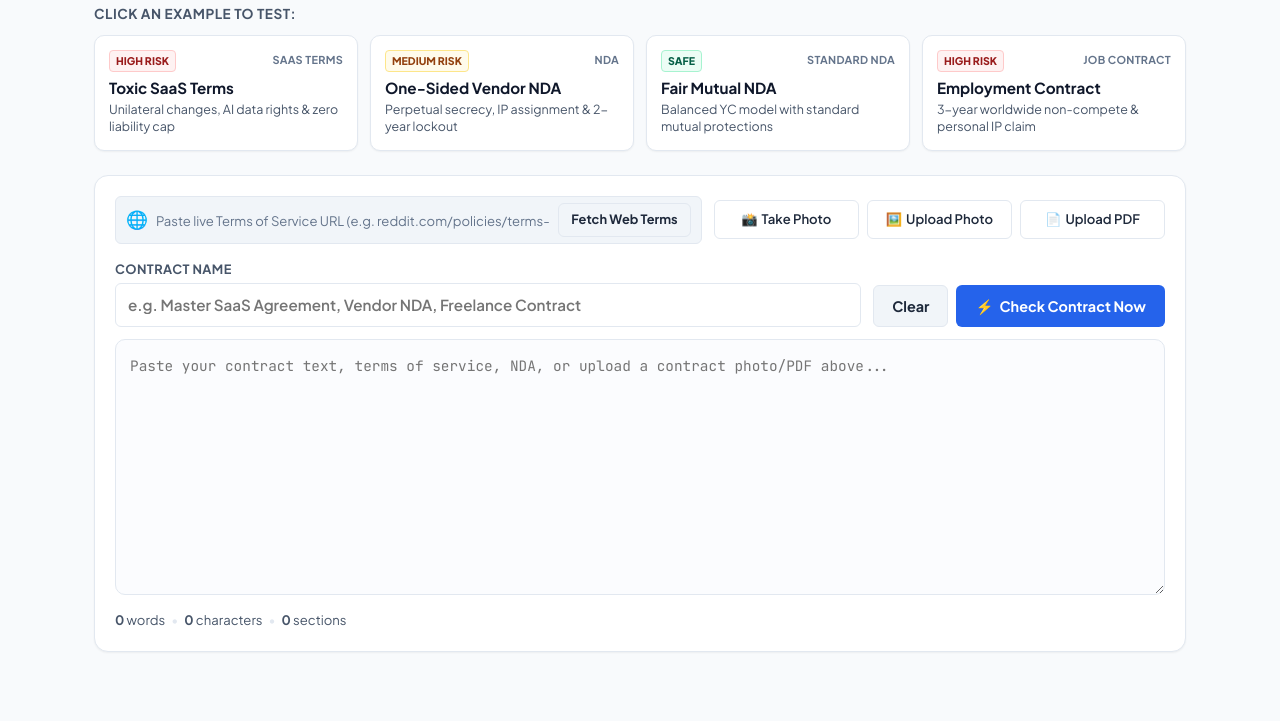
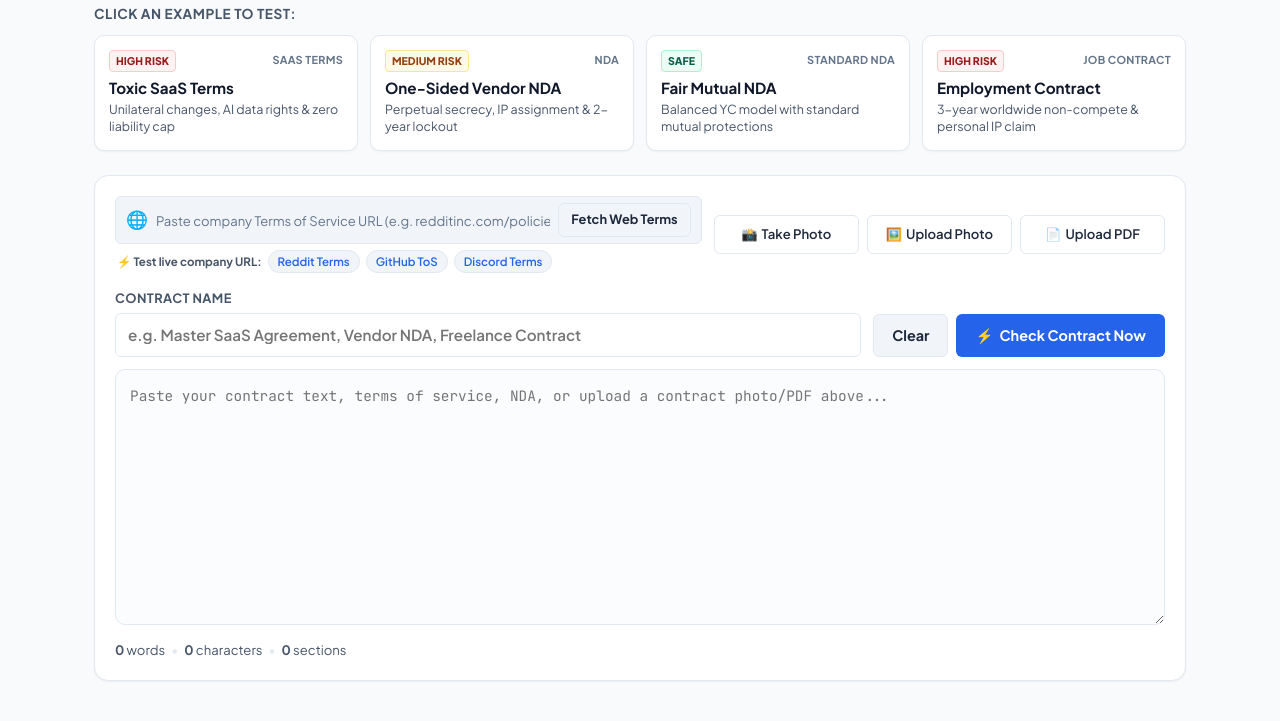
Before and after one commit to Abhijeet0848/LexiTrap, a Flask app: page / in a window 1280 px wide. Shown: the part 221-942 px from the top of the page. Run offline with Flask 3, Linux system fonts and the light colour scheme; some libraries are stand-ins or nearby versions.

Commit message:
Add 1-click live terms test buttons and enhanced HTML policy extraction

```diff
--- a/static/css/styles.css
+++ b/static/css/styles.css
@@ -391,6 +391,48 @@ input, button, textarea, select {
         width: 100%;
         margin-top: 4px;
     }
+}
+
+.url-fetch-container {
+    display: flex;
+    flex-direction: column;
+    gap: 6px;
+    width: 100%;
+}
+
+.url-quick-pills {
+    display: flex;
+    align-items: center;
+    gap: 6px;
+    flex-wrap: wrap;
+    padding-left: 2px;
+}
+
+.quick-pill-label {
+    font-size: 0.72rem;
+    font-weight: 700;
+    color: var(--text-muted);
+}
+
+.url-quick-pill {
+    background-color: var(--bg-subtle);
+    border: 1px solid var(--border);
+    border-radius: 9999px;
+    padding: 2px 9px;
+    font-size: 0.72rem;
+    font-weight: 600;
+    color: var(--primary);
+    cursor: pointer;
+    transition: all 0.15s ease;
+    display: inline-flex;
+    align-items: center;
+}
+
+.url-quick-pill:hover {
+    background-color: #eff6ff;
+    border-color: #bfdbfe;
+    color: #1d4ed8;
+    transform: translateY(-1px);
 }
 
 .url-icon {
--- a/static/js/app.js
+++ b/static/js/app.js
@@ -158,6 +158,17 @@ document.addEventListener("DOMContentLoaded", () => {
             }
         });
     }
+
+    const urlQuickPills = document.querySelectorAll(".url-quick-pill");
+    urlQuickPills.forEach(pill => {
+        pill.addEventListener("click", () => {
+            const targetUrl = pill.getAttribute("data-url");
+            if (targetUrl && urlInput) {
+                urlInput.value = targetUrl;
+                handleFetchUrl();
+            }
+        });
+    });
 
     // Photo OCR & File Upload Controls (Direct Standalone Buttons)
     const btnCameraScan = document.getElementById("btn-camera-scan");
--- a/templates/index.html
+++ b/templates/index.html
@@ -87,11 +87,19 @@
         <section class="editor-card">
             <!-- Source Input Toolbar (URL, Photo OCR, PDF Upload) -->
             <div class="input-toolbar-grid">
-                <!-- URL Fetcher Bar -->
-                <div class="url-fetch-bar">
-                    <span class="url-icon">🌐</span>
-                    <input type="text" id="url-input" class="url-input" placeholder="Paste live Terms of Service URL (e.g. reddit.com/policies/terms-of-service)">
-                    <button id="fetch-url-btn" class="btn btn-secondary btn-sm">Fetch Web Terms</button>
+                <!-- URL Fetcher Bar & Quick Live Links -->
+                <div class="url-fetch-container">
+                    <div class="url-fetch-bar">
+                        <span class="url-icon">🌐</span>
+                        <input type="text" id="url-input" class="url-input" placeholder="Paste company Terms of Service URL (e.g. redditinc.com/policies/user-agreement)">
+                        <button id="fetch-url-btn" class="btn btn-secondary btn-sm">Fetch Web Terms</button>
+                    </div>
+                    <div class="url-quick-pills">
+                        <span class="quick-pill-label">⚡ Test live company URL:</span>
+                        <button type="button" class="url-quick-pill" data-url="https://www.redditinc.com/policies/user-agreement">Reddit Terms</button>
+                        <button type="button" class="url-quick-pill" data-url="https://docs.github.com/en/site-policy/github-terms/github-terms-of-service">GitHub ToS</button>
+                        <button type="button" class="url-quick-pill" data-url="https://discord.com/terms">Discord Terms</button>
+                    </div>
                 </div>
 
                 <!-- Document & Photo Upload Options (Direct Standalone Buttons) -->
```
